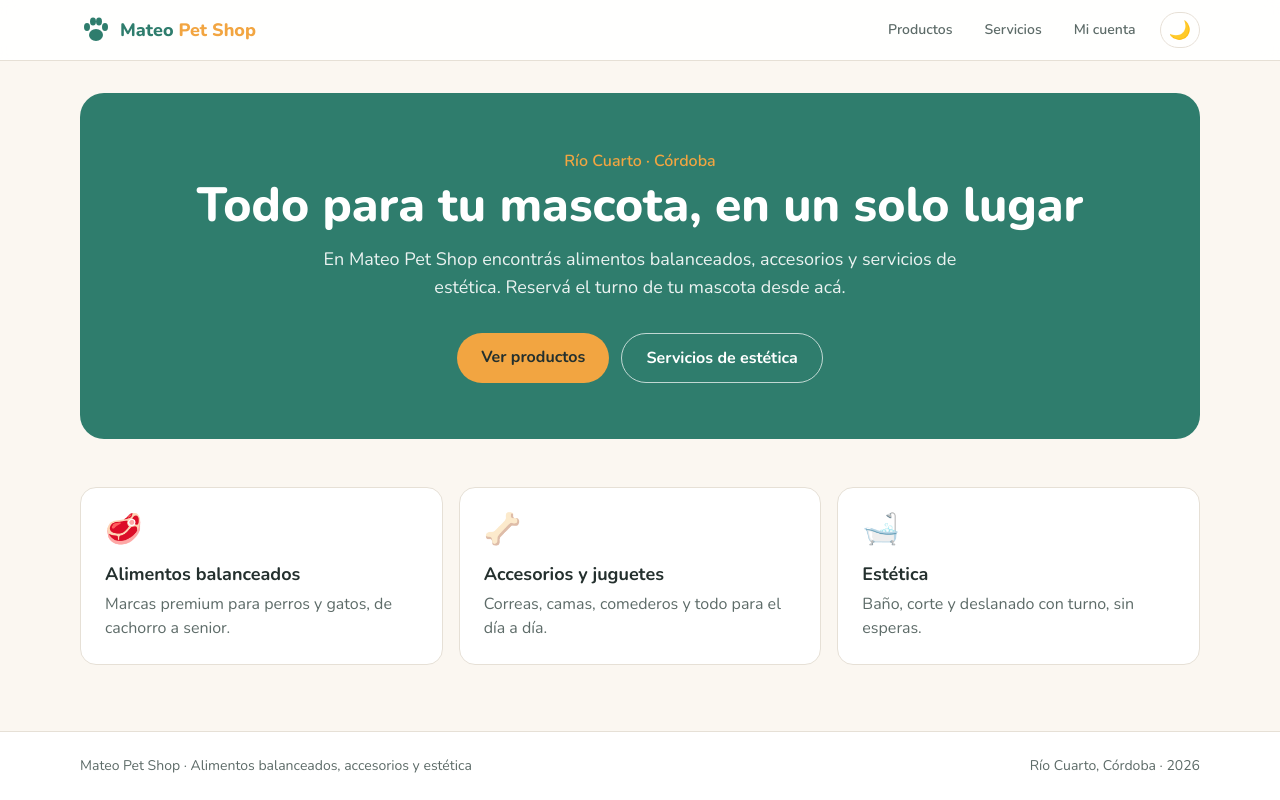
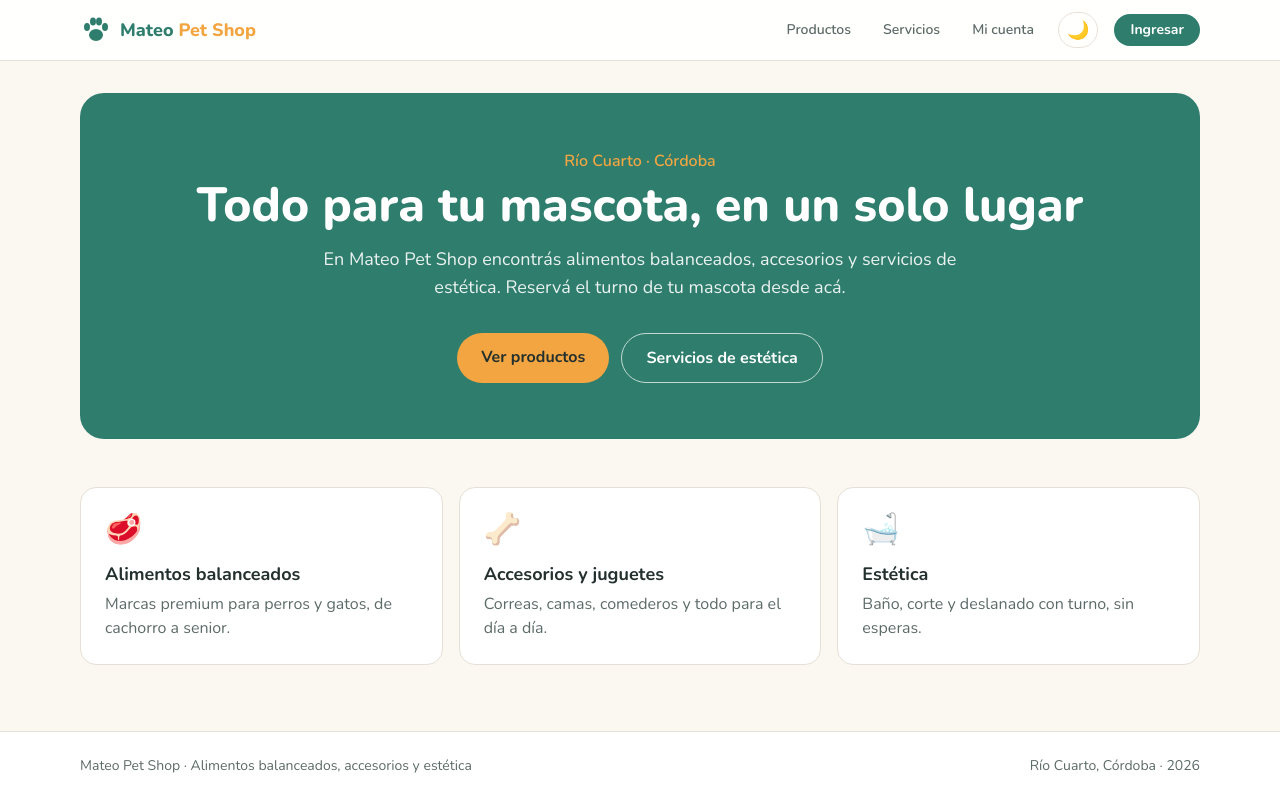
Before and after one commit to FranAmbrogio7/mateo-petshop-web, a Next.js app: page / in a window 1280 px wide. Built offline with nearby package versions, Linux system fonts and the light colour scheme; no server answers.

Commit message:
feat: agrega SesionContext y menú de usuario con cierre de sesión

```diff
--- a/src/app/layout.tsx
+++ b/src/app/layout.tsx
@@ -4,6 +4,9 @@ import { Nunito } from "next/font/google";
 import Footer from "@/components/Footer";
 import Navbar from "@/components/Navbar";
 import { ThemeProvider } from "@/context/ThemeContext";
+
+import { SesionProvider } from "@/context/SesionContext";
+import { obtenerUsuario } from "@/lib/sesion";
 
 import "./globals.css";
 
@@ -23,7 +26,10 @@ export const metadata: Metadata = {
 // Se ejecuta antes de pintar la página: aplica el tema guardado y evita el destello de tema claro
 const scriptTema = `(function(){try{var t=localStorage.getItem('mateo-tema');if(t==='oscuro'||(!t&&window.matchMedia('(prefers-color-scheme: dark)').matches)){document.documentElement.classList.add('dark')}}catch(e){}})();`;
 
-export default function RootLayout({ children }: LayoutProps<"/">) {
+export default async function RootLayout({ children }: LayoutProps<"/">) {
+  // Se lee la cookie en el servidor y se comparte con los componentes cliente por SesionContext
+  const usuario = await obtenerUsuario();
+
   return (
     <html lang="es" className={`${nunito.variable} h-full antialiased`} suppressHydrationWarning>
       <head>
@@ -31,9 +37,11 @@ export default function RootLayout({ children }: LayoutProps<"/">) {
       </head>
       <body className="flex min-h-full flex-col font-sans">
         <ThemeProvider>
-          <Navbar />
-          <main className="mx-auto w-full max-w-6xl flex-1 px-4 py-8">{children}</main>
-          <Footer />
+          <SesionProvider usuario={usuario}>
+            <Navbar />
+            <main className="mx-auto w-full max-w-6xl flex-1 px-4 py-8">{children}</main>
+            <Footer />
+          </SesionProvider>
         </ThemeProvider>
       </body>
     </html>
--- /dev/null
+++ b/src/components/MenuUsuario.tsx
@@ -0,0 +1,35 @@
+"use client";
+
+import Link from "next/link";
+
+import { cerrarSesion } from "@/app/actions/auth";
+import { useSesion } from "@/context/SesionContext";
+
+export default function MenuUsuario() {
+    const usuario = useSesion();
+
+    if (!usuario) {
+        return (
+            <Link
+                href="/login"
+                className="rounded-full bg-marca px-4 py-1.5 text-sm font-bold text-white transition hover:brightness-110"
+            >
+                Ingresar
+            </Link>
+        );
+    }
+
+    return (
+        <div className="flex items-center gap-2">
+            <span className="hidden text-sm text-suave sm:inline">Hola, {usuario.nombre || usuario.username}</span>
+            <form action={cerrarSesion}>
+                <button
+                    type="submit"
+                    className="rounded-full border border-borde px-3 py-1.5 text-sm font-semibold text-suave transition hover:text-marca"
+                >
+                    Salir
+                </button>
+            </form>
+        </div>
+    );
+}
--- a/src/components/Navbar.tsx
+++ b/src/components/Navbar.tsx
@@ -2,6 +2,8 @@ import Link from "next/link";
 
 import Logo from "@/components/Logo";
 import ThemeToggle from "@/components/ThemeToggle";
+
+import MenuUsuario from "@/components/MenuUsuario";
 
 const enlaces = [
     { href: "/productos", texto: "Productos" },
@@ -25,6 +27,7 @@ export default function Navbar() {
                         </Link>
                     ))}
                     <ThemeToggle />
+                    <MenuUsuario />
                 </div>
             </nav>
         </header>
--- /dev/null
+++ b/src/context/SesionContext.tsx
@@ -0,0 +1,22 @@
+"use client";
+
+import { createContext, useContext } from "react";
+
+export type UsuarioSesion = {
+    id: number;
+    username: string;
+    nombre: string;
+    es_staff: boolean;
+};
+
+const SesionContext = createContext<UsuarioSesion | null>(null);
+
+/** El layout (Server Component) lee la cookie y le pasa el usuario a los componentes cliente. */
+export function SesionProvider({ usuario, children }: { usuario: UsuarioSesion | null; children: React.ReactNode }) {
+    return <SesionContext.Provider value={usuario}>{children}</SesionContext.Provider>;
+}
+
+/** Devuelve el usuario logueado o null si no hay sesión. */
+export function useSesion() {
+    return useContext(SesionContext);
+}
```
